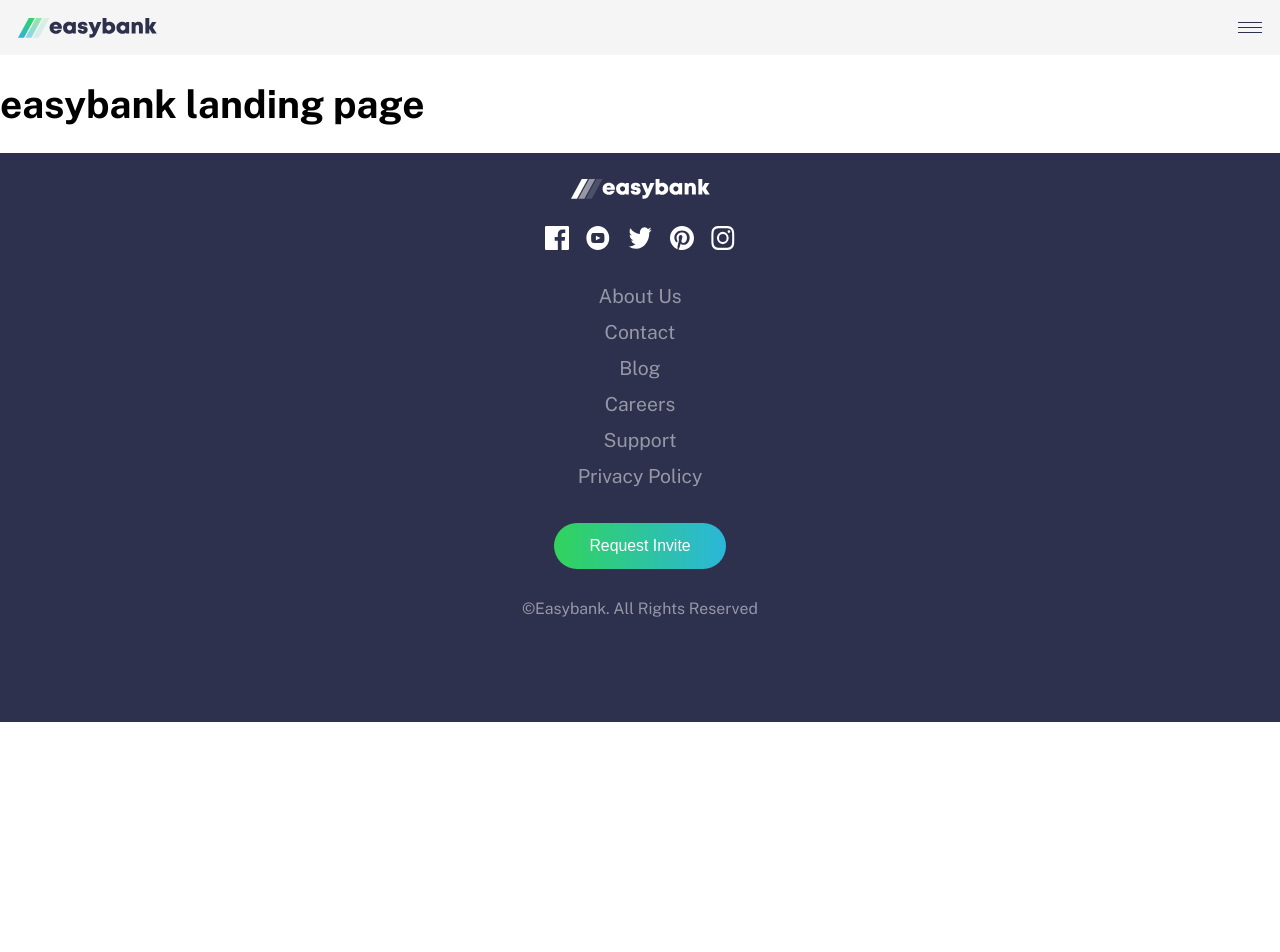
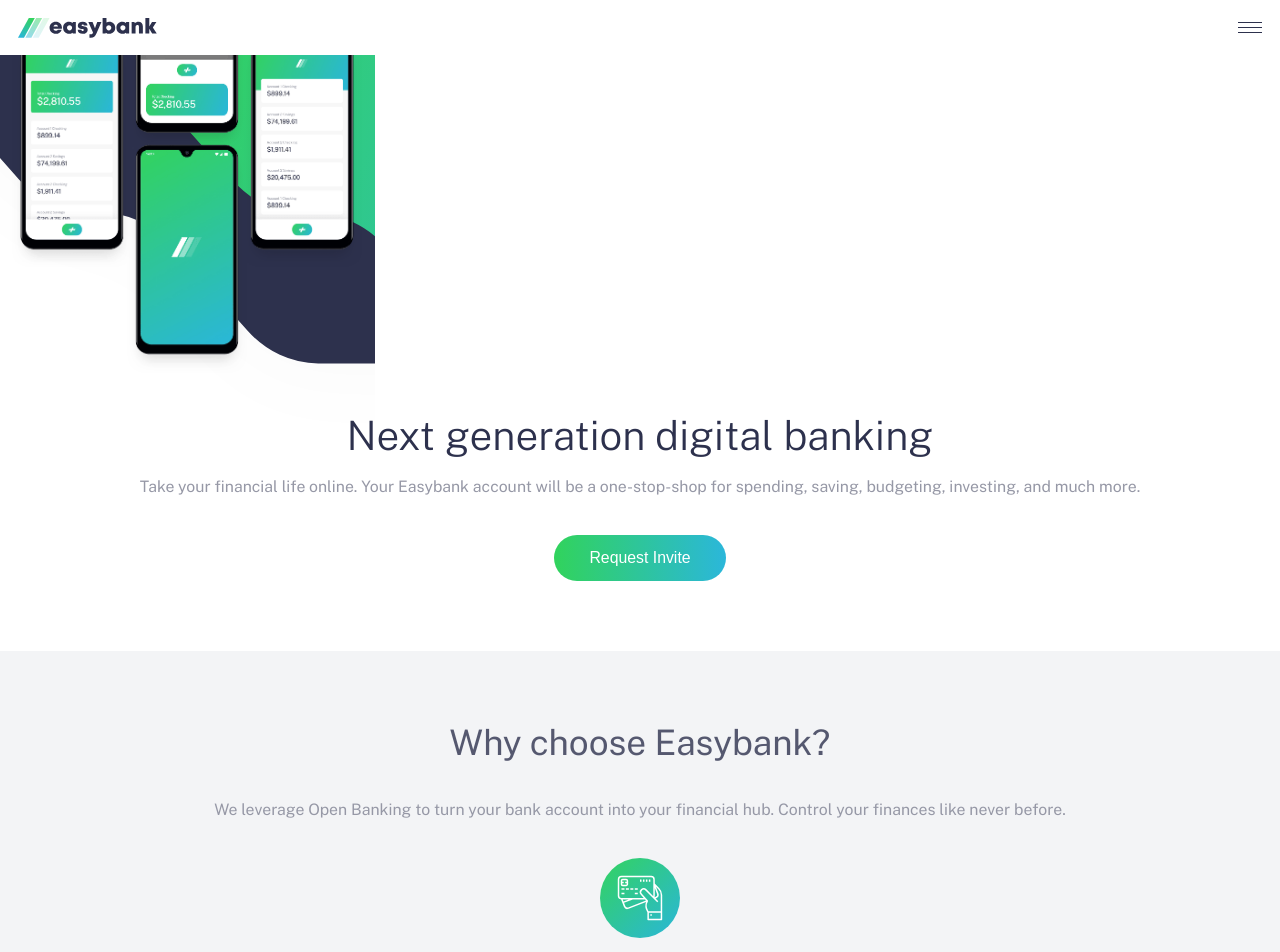
Before and after one commit to SeyfBaskara/easybank-landing-page, a Next.js app: page / in a window 1280 px wide. Shown: the top 952 px of the page. Before the commit the page ends 800 px from the top, so only its background shows below. Built offline with nearby package versions, Linux system fonts and the light colour scheme.

Commit message:
add main content and styles

```diff
--- /dev/null
+++ b/components/Main.tsx
@@ -0,0 +1,63 @@
+import React, { useState } from 'react'
+import Image from 'next/image'
+import { bankData } from '../data/data'
+
+const Main: React.FC = () => {
+   const [data, setData] = useState<IData>(bankData)
+
+   return (
+      <article className="main">
+         <section className="main__intro">
+            <div>
+               <div className="intro-img">
+                  <Image src="/images/bg-intro-mobile.svg" alt="mobile icon" layout="fill" />
+               </div>
+               <div className="intro__mockup-img">
+                  <Image src="/images/image-mockups.png" alt="mobile icon api" width={350} height={450} />
+               </div>
+            </div>
+            <div className="intro__content">
+               <h1 className="content__title">{data.main.header.title}</h1>
+               <p className="content__description">{data.main.header.description}</p>
+               <button className="content__invite-btn">Request Invite</button>
+            </div>
+         </section>
+         <section className="main__features">
+            <div className="features__header">
+               <h1 className="features__header-title">{data.main.features.title}</h1>
+               <p className="features__header-desc">{data.main.features.description}</p>
+            </div>
+            <div className="features__strategies">
+               {data.main.features.strategies.map((strategy, index) => (
+                  <div key={index}>
+                     <div className="strategies-img">
+                        <Image src={strategy.image} alt={strategy.title} width={80} height={80} />
+                     </div>
+                     <h3 className="strategies__title">{strategy.title}</h3>
+                     <p className="strategies__desc">{strategy.description}</p>
+                  </div>
+               ))}
+            </div>
+         </section>
+         <section className="main__articles">
+            <div className="articles__header">
+               <h1 className="articles__header-title">{data.main.articles.title}</h1>
+            </div>
+            <div className="articles__post">
+               {data.main.articles.posts.map((post, index) => (
+                  <div key={index} className="post__content">
+                     <div className="post__img">
+                        <Image src={post.image} alt="article image" layout="fill" />
+                     </div>
+                     <p className="post__createdby">{post.createdBy}</p>
+                     <h3 className="post__title">{post.title}</h3>
+                     <p className="post__desc">{post.description}</p>
+                  </div>
+               ))}
+            </div>
+         </section>
+      </article>
+   )
+}
+
+export default Main
--- /dev/null
+++ b/data/data.ts
@@ -0,0 +1,73 @@
+export const bankData = {
+   main: {
+      header: {
+         title: 'Next generation digital banking',
+         description:
+            'Take your financial life online. Your Easybank account will be a one-stop-shop for spending, saving, budgeting, investing, and much more.',
+      },
+      features: {
+         title: 'Why choose Easybank?',
+         description:
+            ' We leverage Open Banking to turn your bank account into your financial hub. Control  your finances like never before.',
+         strategies: [
+            {
+               title: 'Online Banking',
+               description:
+                  'Our modern web and mobile applications allow you to keep track of your finances wherever you are in the world.',
+               image: '/images/icon-online.svg',
+            },
+            {
+               title: 'Simple Budgeting',
+               description:
+                  'See exactly where your money goes each month. Receive notifications when you’re close to hitting your limits.',
+               image: '/images/icon-budgeting.svg',
+            },
+            {
+               title: 'Fast Onboarding',
+               description:
+                  'We don’t do branches. Open your account in minutes online and start taking control of your finances right away.',
+               image: '/images/icon-onboarding.svg',
+            },
+            {
+               title: 'Open API',
+               description:
+                  'Manage your savings, investments, pension, and much more from one account. Tracking your money has never been easier.',
+               image: '/images/icon-api.svg',
+            },
+         ],
+      },
+      articles: {
+         title: 'Latest Articles',
+         posts: [
+            {
+               createdBy: 'By Claire Robinson',
+               title: 'Receive money in any currency with no fees',
+               description:
+                  'The world is getting smaller and we’re becoming more mobile. So why should you be forced to only receive money in a single …',
+               image: '/images/image-currency.jpg',
+            },
+            {
+               createdBy: 'By Wilson Hutton',
+               title: 'Treat yourself without worrying about money',
+               description:
+                  'Our simple budgeting feature allows you to separate out your spending and set realistic limits each month. That means you …',
+               image: '/images/image-restaurant.jpg',
+            },
+            {
+               createdBy: 'By Wilson Hutton',
+               title: 'Take your Easybank card wherever you go',
+               description:
+                  'We want you to enjoy your travels. This is why we don’t charge any fees on purchases while you’re abroad. We’ll even show you …',
+               image: '/images/image-plane.jpg',
+            },
+            {
+               createdBy: 'By Claire Robinson',
+               title: 'Our invite-only Beta accounts are now live!',
+               description:
+                  'After a lot of hard work by the whole team, we’re excited to launch our closed beta. It’s easy to request an invite through the site ...',
+               image: '/images/image-confetti.jpg',
+            },
+         ],
+      },
+   },
+}
--- a/pages/index.tsx
+++ b/pages/index.tsx
@@ -1,5 +1,6 @@
 import type { NextPage } from 'next'
 import Head from 'next/head'
+import Main from '../components/Main'
 
 const Home: NextPage = () => {
    return (
@@ -10,7 +11,7 @@
             <link rel="icon" href="/images/favicon-32x32.png" />
          </Head>
 
-         <h1>easybank landing page</h1>
+         <Main />
       </>
    )
 }
--- a/styles/_layout.scss
+++ b/styles/_layout.scss
@@ -14,7 +14,8 @@
    @include display-variables(flex, row, space-between, center);
    padding: 1rem;
    position: relative;
-   background-color: whitesmoke;
+   background-color: $White;
+   z-index: 10;
 
    .header__logo {
       .header__logo-image {
@@ -28,16 +29,17 @@
          right: -5rem;
       }
       .navigation__list {
-         background-color: lavender;
          @include display-variables(flex, column, space-around, center);
+         background-color: $White;
          position: absolute;
          top: 4rem;
          width: 90%;
-         height: 250px;
+         height: 300px;
          left: 1rem;
          color: $Grayish-Blue;
          font-weight: $weight-bold;
          border-radius: 3px;
+         filter: drop-shadow(3rem 10rem 10rem $Dark-Blue);
       }
    }
 
--- /dev/null
+++ b/styles/_main.scss
@@ -0,0 +1,128 @@
+@mixin title-font {
+   font-weight: $weight-regular;
+   color: hsl(233, 26%, 24%, 0.8);
+}
+@mixin description-font($size) {
+   color: $Grayish-Blue;
+   font-size: $size;
+   line-height: 1.4rem;
+}
+
+.main {
+   .main__intro {
+      position: relative;
+      .intro-img {
+         position: relative;
+         width: 375px;
+         height: 475px;
+         top: -4.5rem;
+      }
+
+      .intro__mockup-img {
+         position: absolute;
+         top: -7.5rem;
+         left: 0.7rem;
+      }
+
+      .intro__content {
+         margin-top: -9rem;
+         text-align: center;
+         .content__title {
+            font-size: 2.3rem;
+            font-weight: $weight-light;
+            color: $Dark-Blue;
+            margin-bottom: 0;
+         }
+         .content__description {
+            @include description-font(0.9rem);
+            margin-bottom: 2rem;
+         }
+         .content__invite-btn {
+            background: $background-btn-gradient;
+            border: none;
+            border-radius: 2rem;
+            padding: 0.8rem 2rem;
+            color: $White;
+            font-size: 0.9rem;
+         }
+      }
+   }
+
+   .main__features {
+      text-align: center;
+      background-color: $Light-Grayish-Blue;
+      margin: 4rem 0;
+
+      .features__header {
+         .features__header-title {
+            padding-top: 4rem;
+            font-size: 2rem;
+            @include title-font;
+         }
+         .features__header-desc {
+            @include description-font(0.9rem);
+         }
+      }
+
+      .features__strategies {
+         padding-bottom: 4rem;
+
+         .strategies-img {
+            margin-top: 2rem;
+         }
+         .strategies__title {
+            @include title-font;
+         }
+         .strategies__desc {
+            @include description-font(0.9rem);
+            margin: 0 0.8rem;
+         }
+      }
+   }
+
+   .main__articles {
+      .articles__header {
+         .articles__header-title {
+            font-size: 2rem;
+            @include title-font;
+            text-align: center;
+         }
+      }
+
+      .articles__post {
+         padding: 0 1rem;
+         margin-bottom: 4rem;
+
+         .post__content {
+            margin-bottom: 1.2rem;
+            border-radius: 5px;
+            box-shadow: 0.1rem 0.1rem 0.5rem 0.1rem $Light-Grayish-Blue;
+
+            .post__img {
+               position: relative;
+               width: 100%;
+               height: 200px;
+               border-radius: 5px 5px 0 0;
+               overflow: hidden;
+            }
+            .post__createdby {
+               padding: 0 1rem;
+               color: $Grayish-Blue;
+               font-size: 0.7rem;
+               margin-bottom: 0.5rem;
+            }
+            .post__title {
+               @include title-font;
+               font-size: 1rem;
+               padding: 0 1rem;
+               margin: 0;
+            }
+            .post__desc {
+               @include description-font(0.8rem);
+               padding: 0 1rem 2rem;
+               margin-top: 0.5rem;
+            }
+         }
+      }
+   }
+}
--- a/styles/globals.scss
+++ b/styles/globals.scss
@@ -3,5 +3,8 @@
 @import 'base';
 @import 'layout';
 
+// Home page
+@import 'main';
+
 //breakpoints
 @import 'breakpoints';
```
Also changed, not shown: types.d.ts (added, +29 -0 lines).
